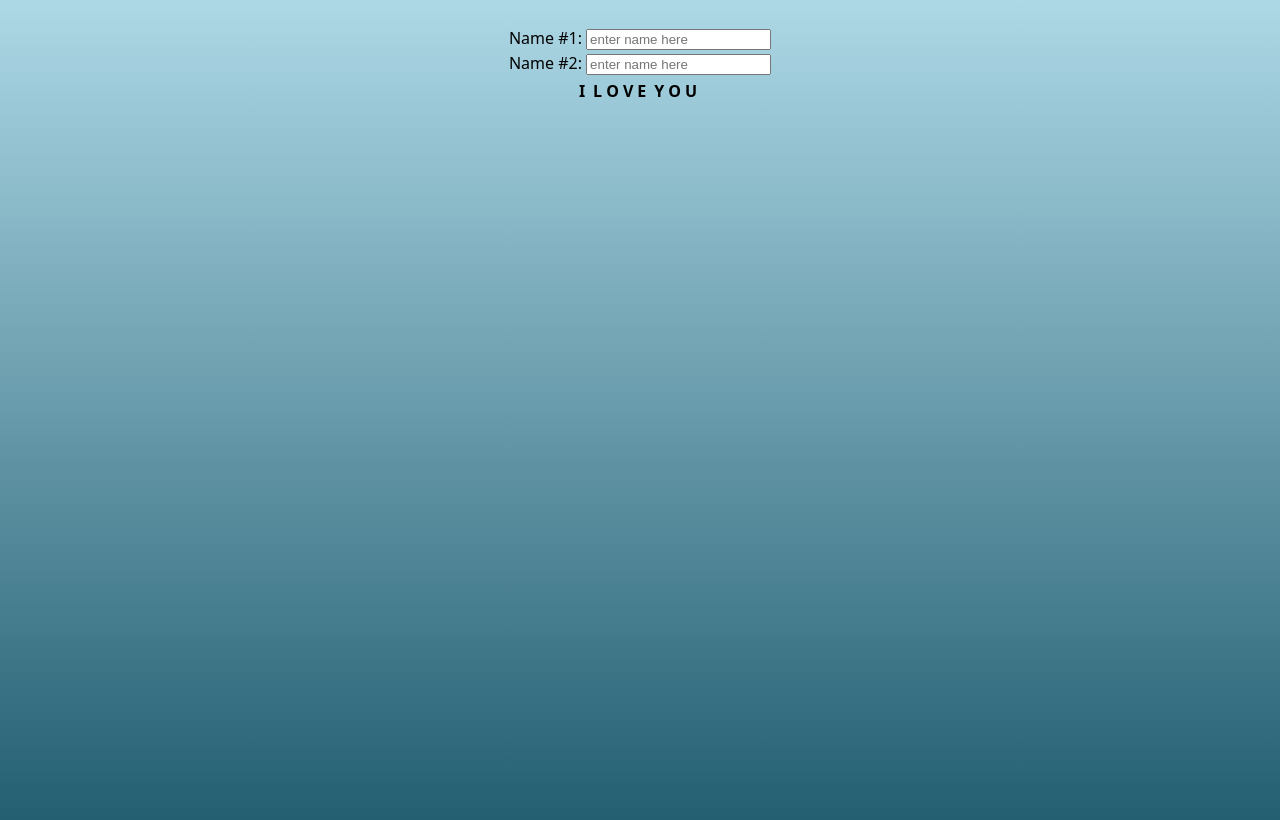
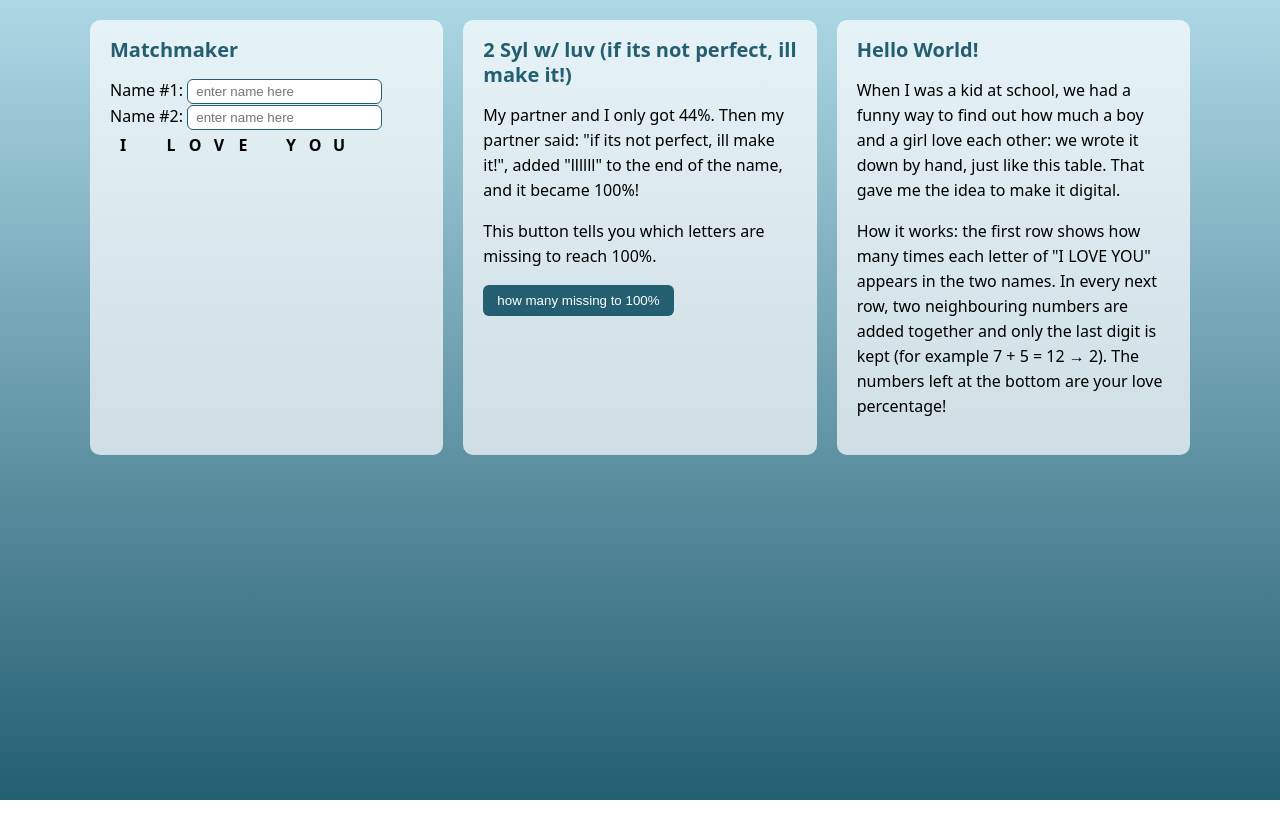
Before and after one commit to mazsola739/rika-hello-world, a plain HTML site: page index.html in a window 1280 px wide. Drawn offline with Linux system fonts and the light colour scheme.

Commit message:
Add 100% button, three sections and simple styling
- "how many missing to 100%" button finds the shortest l/i/u letters to reach 100%
- Matchmaker, "2 Syl w/ luv" and "Hello World!" sections with the stories
- simple card style for the sections, inputs, button and table

Co-Authored-By: Claude Opus 5.5 <noreply@anthropic.com>

```diff
--- a/index.html
+++ b/index.html
@@ -7,6 +7,10 @@
   <link rel="stylesheet" href="style.css">
 </head>
 <body>
+<main>
+
+<section>
+<h2>Matchmaker</h2>
 <p>
   <div>
     <span>Name #1: </span>
@@ -123,6 +127,37 @@
       </tr>
     </table>
 </p>
+</section>
+
+<section>
+  <h2>2 Syl w/ luv (if its not perfect, ill make it!)</h2>
+  <p>
+    My partner and I only got 44%. Then my partner said: "if its not
+    perfect, ill make it!", added "llllll" to the end of the name,
+    and it became 100%!
+  </p>
+  <p>This button tells you which letters are missing to reach 100%.</p>
+  <button onclick="howManyMissing()">how many missing to 100%</button>
+  <div id="missing"></div>
+</section>
+
+<section>
+  <h2>Hello World!</h2>
+  <p>
+    When I was a kid at school, we had a funny way to find out how much
+    a boy and a girl love each other: we wrote it down by hand, just like
+    this table. That gave me the idea to make it digital.
+  </p>
+  <p>
+    How it works: the first row shows how many times each letter of
+    "I LOVE YOU" appears in the two names. In every next row, two
+    neighbouring numbers are added together and only the last digit is
+    kept (for example 7 + 5 = 12 &rarr; 2). The numbers left at the bottom
+    are your love percentage!
+  </p>
+</section>
+
+</main>
 <script src="script.js"></script>
 </body>
 </html>
--- a/script.js
+++ b/script.js
@@ -114,4 +114,41 @@ function calculate() {
   document.getElementsByTagName("td")[74].innerHTML = td74;
   document.getElementsByTagName("td")[75].innerHTML = td75;
   document.getElementsByTagName("td")[76].innerHTML = td76;
+
+  // the result without the % sign, for example "96" or "100"
+  return "" + td73 + td74 + td75;
 }
+
+function howManyMissing() {
+  var message = document.getElementById("missing");
+  var name2 = document.getElementById("name2");
+  var originalName2 = name2.value;
+
+  if (calculate() === "100") {
+    message.innerHTML = "Nothing is missing, it's already 100%!";
+    return;
+  }
+
+  // try adding 0-9 "l", 0-9 "i" and 0-9 "u" letters to name #2
+  // (with these 3 letters every pair of names can reach 100%)
+  var answer = "";
+  for (var l = 0; l < 10; l++) {
+    for (var i = 0; i < 10; i++) {
+      for (var u = 0; u < 10; u++) {
+        var extra = "l".repeat(l) + "i".repeat(i) + "u".repeat(u);
+        name2.value = originalName2 + extra;
+
+        // keep the shortest one (<= so that more "l" wins, like in the story)
+        if (calculate() === "100" && (answer === "" || extra.length <= answer.length)) {
+          answer = extra;
+        }
+      }
+    }
+  }
+
+  // put the original name back
+  name2.value = originalName2;
+  calculate();
+
+  message.innerHTML = "Missing: " + answer;
+}
--- a/style.css
+++ b/style.css
@@ -3,8 +3,56 @@ body {
   line-height: 25px;
   background: linear-gradient(to bottom, lightblue, #235e71);
   color: black;
-  height: 100vh;
+  min-height: 100vh;
+  box-sizing: border-box;
   margin: 0;
   place-items: center;
-  padding: 10px;
+  padding: 20px;
 }
+
+main {
+  display: flex;
+  flex-wrap: wrap;
+  gap: 20px;
+  max-width: 1100px;
+  margin: 0 auto;
+}
+
+section {
+  flex: 1;
+  min-width: 280px;
+  padding: 0 20px 20px;
+  border-radius: 10px;
+  background: rgba(255, 255, 255, 0.7);
+}
+
+h2 {
+  font-size: 20px;
+  color: #235e71;
+}
+
+input {
+  padding: 4px 8px;
+  border: 1px solid #235e71;
+  border-radius: 6px;
+}
+
+button {
+  padding: 8px 14px;
+  border: none;
+  border-radius: 6px;
+  background: #235e71;
+  color: white;
+  cursor: pointer;
+}
+
+th,
+td {
+  width: 20px;
+  text-align: center;
+}
+
+#missing {
+  margin-top: 10px;
+  font-weight: bold;
+}
```
